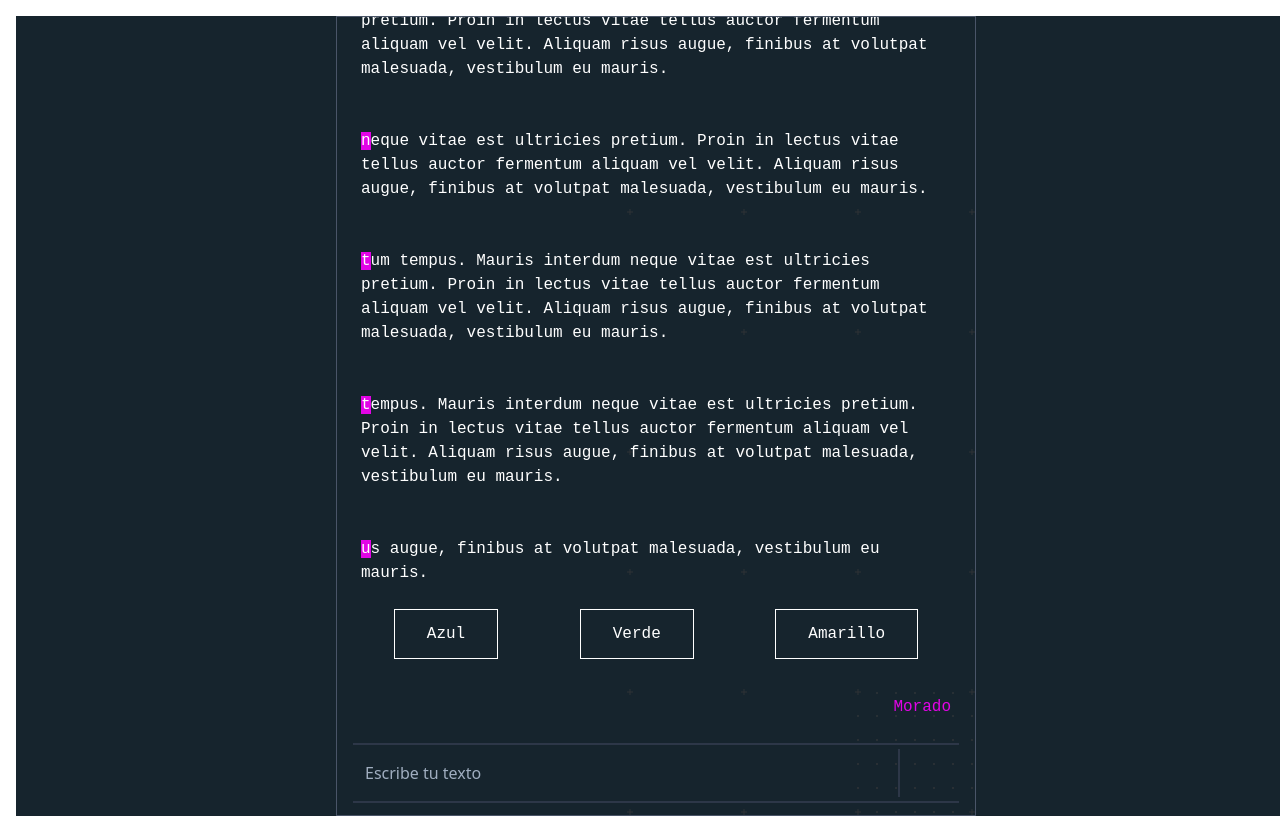
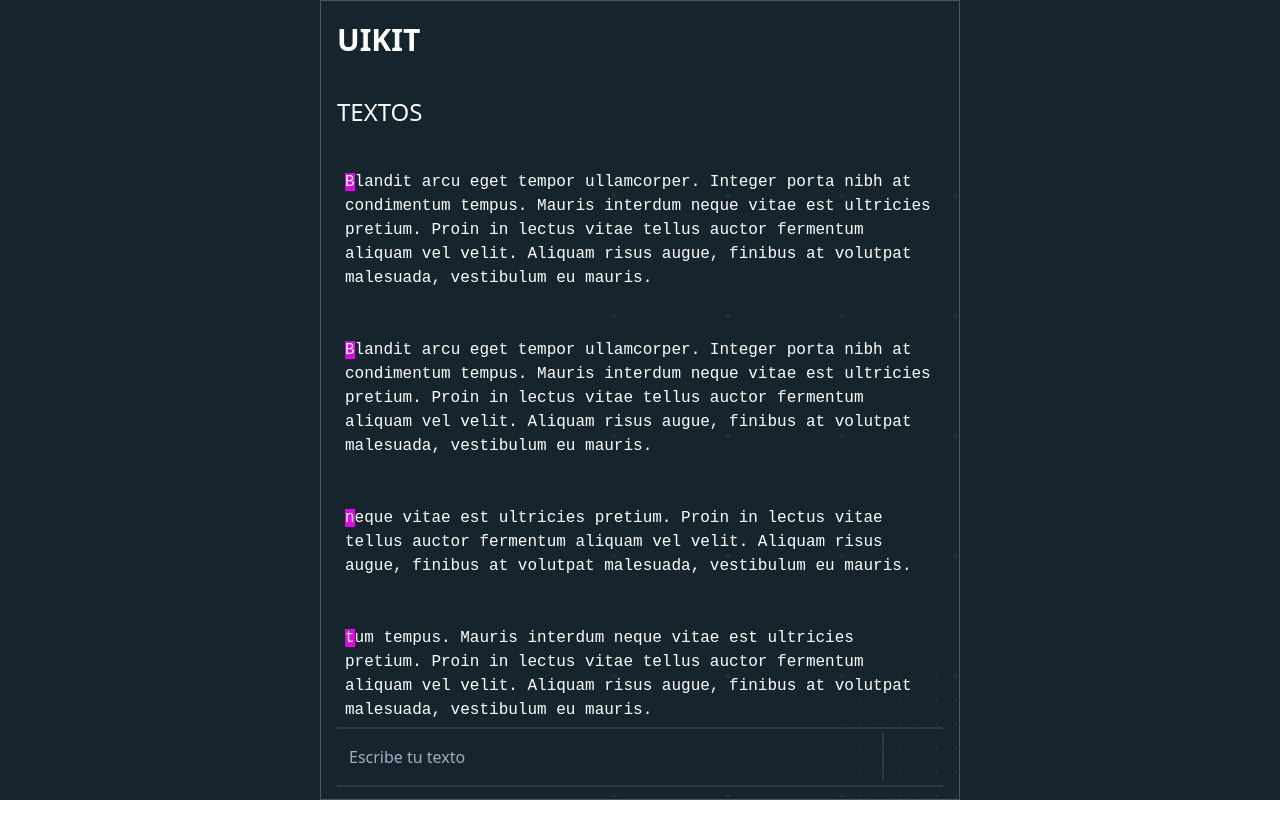
Before and after one commit to karlosgliberal/sinsi, a Next.js app: page /uikit in a window 1280 px wide. After the commit the page ends 800 px from the top, so only its background shows below. Built offline with nearby package versions, Linux system fonts and the light colour scheme.

Commit message:
Puedo expandirme en vertical hasta limites insospechados

```diff
--- a/pages/uikit/index.js
+++ b/pages/uikit/index.js
@@ -1,6 +1,9 @@
 export default () => (
-  <div className="m-4 bg-sinsiblue w-screen h-screen flex justify-center">
-    <div className="overflow-scroll w-1/2 border border-gray-700 flex flex-col justify-end bg-dots">
+  <div className="bg-sinsiblue w-screen h-screen flex justify-center">
+    <div className="w-1/2 border border-gray-700 flex flex-col justify-end bg-dots">
+
+      <div class="h-auto overflow-scroll">
+
         <div className="p-4">
           <h1 className="text-3xl font-bold text-white">UIKIT</h1>
         </div>
@@ -8,9 +11,7 @@ export default () => (
         <div className="p-4">
           <h2 className="text-2xl text-white">TEXTOS</h2>
         </div>
-      <p className="text-white p-6">
-        VivamDus blandit arcu eget tempor ullamcorper. Integer
-      </p>
+
         <div className="text-decoration">
           <p className="font-sinsimono p-6 text-white">
             Blandit arcu eget tempor ullamcorper. Integer porta nibh at
@@ -69,6 +70,11 @@ export default () => (
         </div>
 
         <p className="text-right font-sinsimono p-6 text-sinsipurple">Morado</p>
+
+      </div>
+
+
+
       <div className="border-t-2 border-b-2 border-gray-800 p-1 mb-3 mx-4 grid grid-cols-submit">
         <div className="">
           <input
```
Lines whose indentation alone changed are shown as unchanged.
